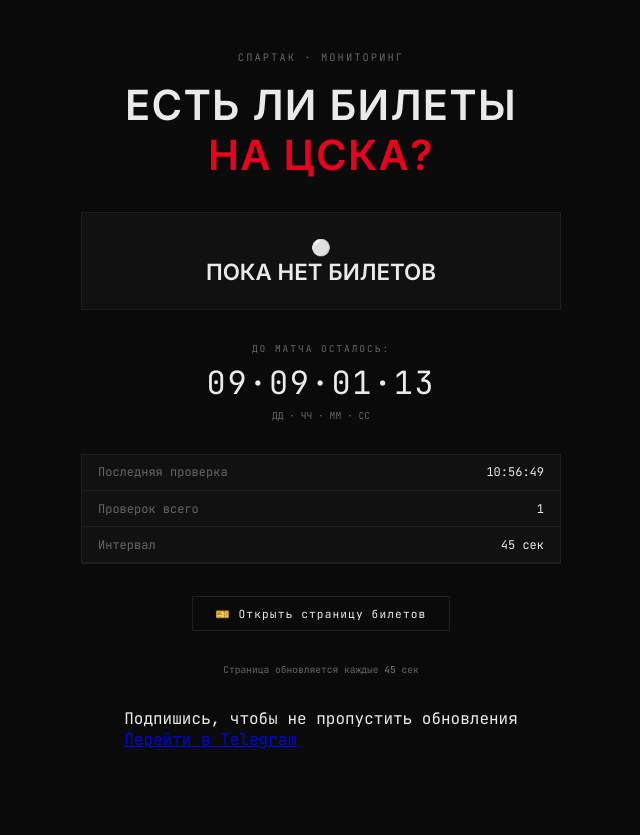
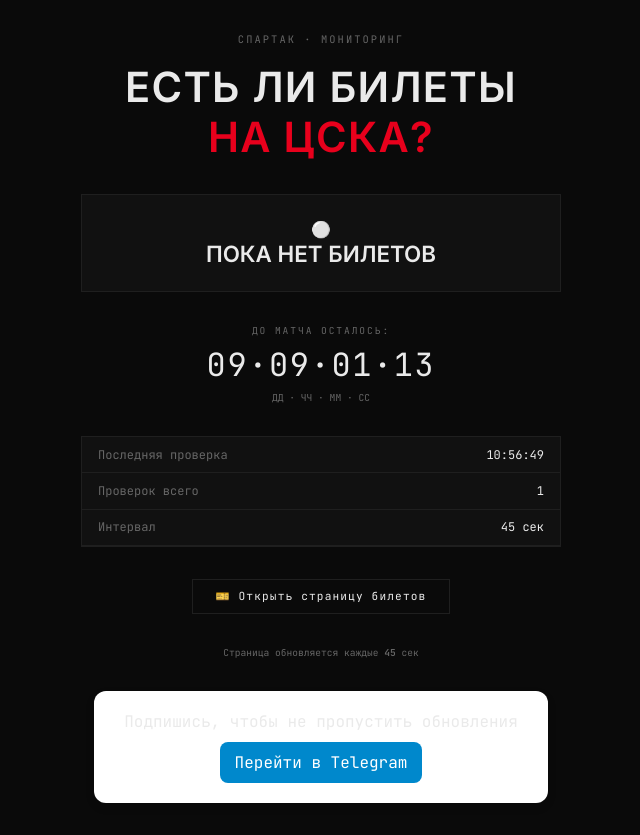
Before and after one commit to vaqqqz/cska-tickets, a Flask app: page / in a window 1280 px wide. Shown: the whole page, without its empty margins (319-959 px from the left). Before the commit the page ends 748 px from the top, so only its background shows below. Run offline with Flask 3, Linux system fonts and the light colour scheme.

Commit message:
Update style.css

```diff
--- a/static/style.css
+++ b/static/style.css
@@ -173,3 +173,25 @@
     gap: 0.2rem;
   }
 }
+
+.box {
+      background: white;
+      padding: 20px 30px;
+      border-radius: 12px;
+      box-shadow: 0 4px 10px rgba(0,0,0,0.1);
+      text-align: center;
+    }
+
+    .box a {
+      display: inline-block;
+      margin-top: 10px;
+      padding: 10px 15px;
+      background: #0088cc;
+      color: white;
+      text-decoration: none;
+      border-radius: 8px;
+    }
+
+    .box a:hover {
+      background: #0077b3;
+    }
```
